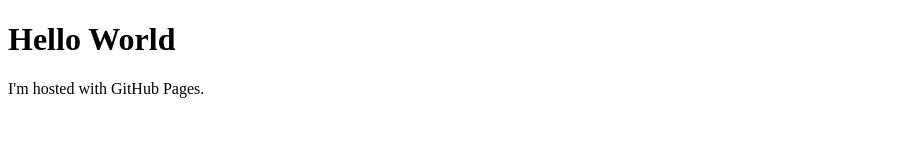
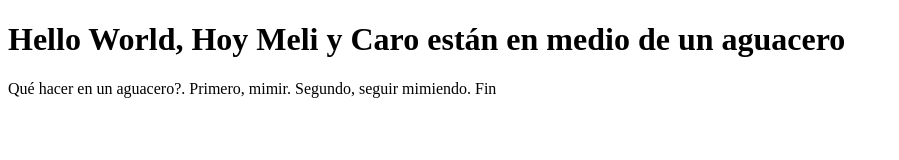
Before and after one commit to WilliamFernandoC-P/WilliamFernandoC-P.github.io, a plain HTML site: page index.html in a window 1280 px wide. Shown: the whole page, without its empty margins (0-899 px from the left). Drawn offline with Linux system fonts and the light colour scheme.

Commit message:
Update index.html

```diff
--- a/index.html
+++ b/index.html
@@ -1,7 +1,7 @@
 <!DOCTYPE html>
 <html>
 <body>
-<h1>Hello World</h1>
-<p>I'm hosted with GitHub Pages.</p>
+<h1>Hello World, Hoy Meli y Caro están en medio de un aguacero</h1>
+<p> Qué hacer en un aguacero?. Primero, mimir. Segundo, seguir mimiendo. Fin</p>
 </body>
 </html>
```
